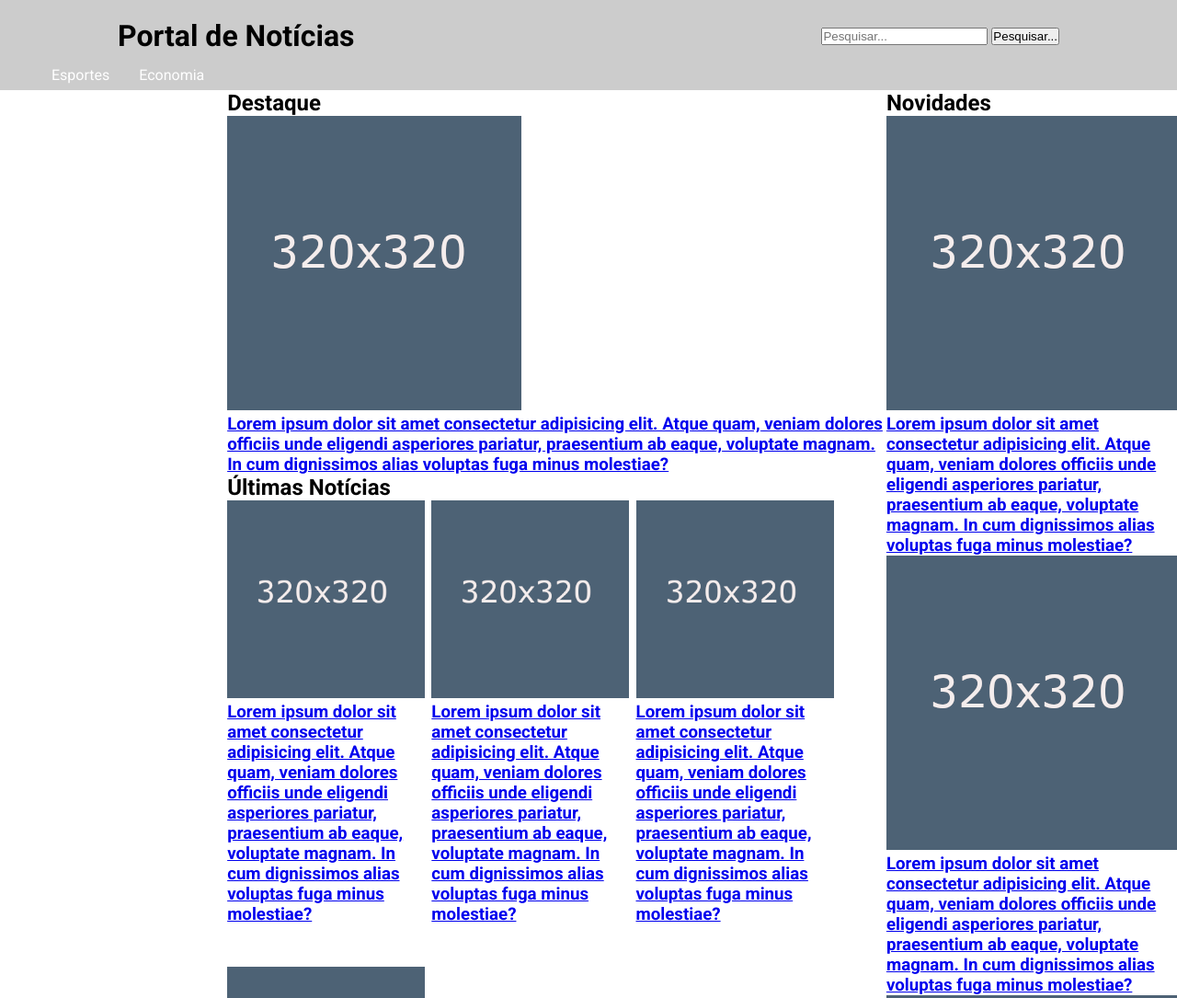
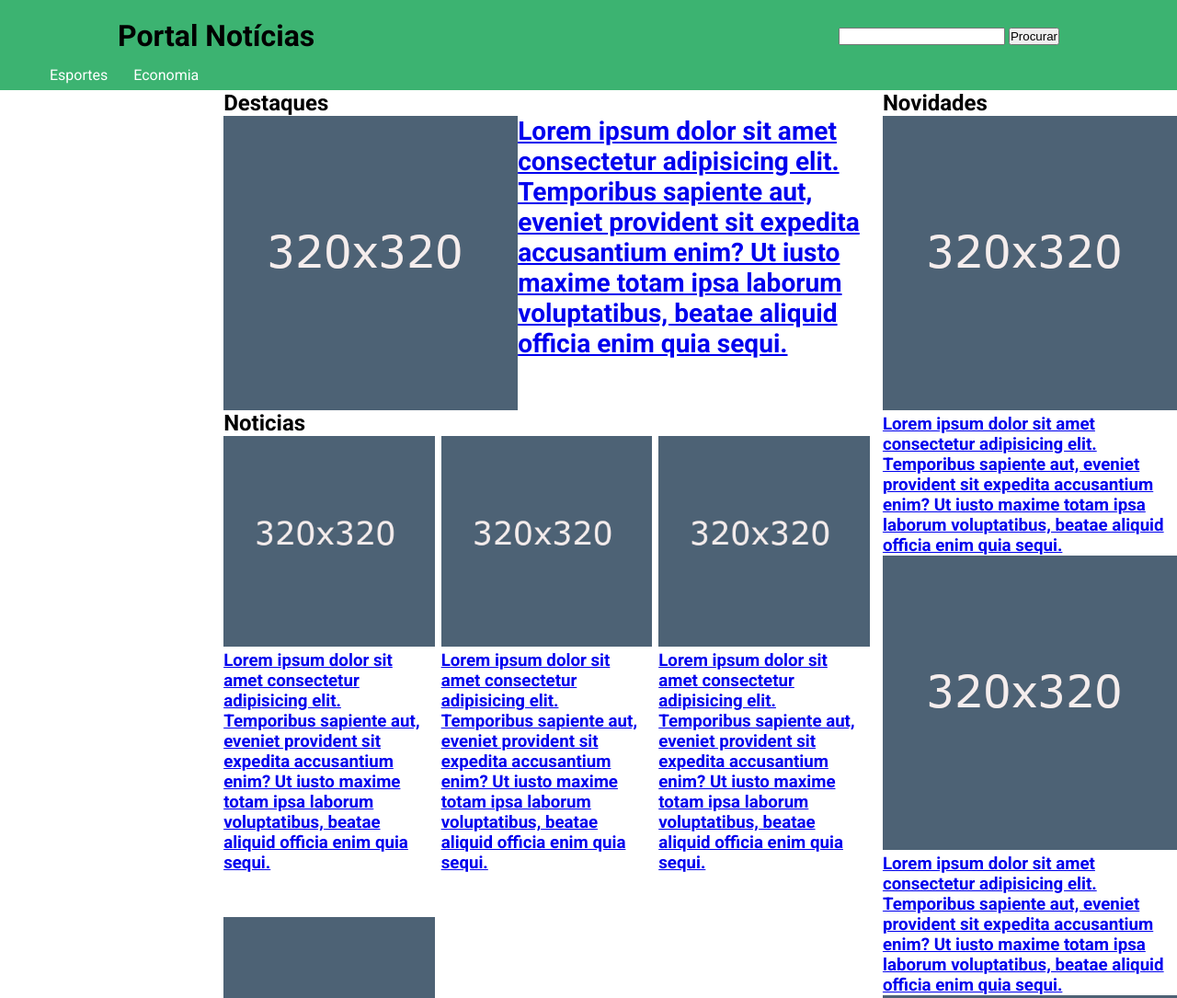
Before and after one commit to fdelima-dev/projeto-bs-tomato-trucks, a plain HTML site: page index.html in a window 1280 px wide. Shown: the part 20-1105 px from the top of the page at 92% size. Drawn offline with Linux system fonts and the light colour scheme; a web font is replaced by a local one.

Commit message:
first commit

```diff
--- a/index.html
+++ b/index.html
@@ -3,35 +3,41 @@
 <head>
     <meta charset="UTF-8">
     <meta name="viewport" content="width=device-width, initial-scale=1.0">
-    <title>Portal de Notícias</title>
+    <title>Portal Notícias</title>
+    <link rel="stylesheet" href="main.css">
     <link rel="preconnect" href="https://fonts.googleapis.com">
 <link rel="preconnect" href="https://fonts.gstatic.com" crossorigin>
-    <link href="https://fonts.googleapis.com/css2?family=Bungee&family=Kode+Mono:wght@400..700&family=Poppins:ital,wght@0,100;0,200;0,300;0,400;0,500;0,600;0,700;0,800;0,900;1,100;1,200;1,300;1,400;1,500;1,600;1,700;1,800;1,900&family=Roboto:ital,wght@0,100;0,300;0,400;0,500;0,700;0,900;1,100;1,300;1,400;1,500;1,700;1,900&display=swap" rel="stylesheet">
-    <link rel="stylesheet" href="main.css">
+<link href="https://fonts.googleapis.com/css2?family=Roboto:ital,wght@0,100..900;1,100..900&display=swap" rel="stylesheet">
 </head>
 <body>
     <header>
         <div class="container">
             <div>
-                <h1>Portal de Notícias</h1>
+                <h1>Portal Notícias</h1>
             </div>
             <div>
                 <form>
-                    <input type="search" placeholder="Pesquisar...">
-                    <button type="submit">Pesquisar...</button>
+                    <input type="search">
+                    <button type="submit">Procurar</button>
                 </form>
             </div>
         </div>
         <nav>
             <ul class="menu-dropdown">
-                <li><a href="#">Esportes</a>
+                <li>
+                    <a href="#">
+                        Esportes
+                    </a>
                     <ul>
                         <li><a href="#">Futebol</a></li>
                         <li><a href="#">Basquete</a></li>
                         <li><a href="#">Formula 1</a></li>
                     </ul>
                 </li>
-                <li><a href="#">Economia</a>
+                <li>
+                    <a href="#">
+                        Economia
+                    </a>
                     <ul>
                         <li><a href="#">Bolsa de valores</a></li>
                         <li><a href="#">Imposto de renda</a></li>
@@ -43,40 +49,40 @@
     </header>
     <div class="container conteudo">
         <main>
-            <div class="destaque">
-                <h2>Destaque</h2>
+            <section class="destaques">
+                <h2>Destaques</h2>
                 <article class="noticia">
                     <a href="#">
                         <img src="images/320x320.png">
-                        <h3>Lorem ipsum dolor sit amet consectetur adipisicing elit. Atque quam, veniam dolores officiis unde eligendi asperiores pariatur, praesentium ab eaque, voluptate magnam. In cum dignissimos alias voluptas fuga minus molestiae?</h3>
+                        <h3>Lorem ipsum dolor sit amet consectetur adipisicing elit. Temporibus sapiente aut, eveniet provident sit expedita accusantium enim? Ut iusto maxime totam ipsa laborum voluptatibus, beatae aliquid officia enim quia sequi.</h3>
                     </a>
                 </article>
-            </div>
+            </section>
             <section>
-                <h2>Últimas Notícias</h2>
+                <h2>Noticias</h2>
                 <div class="noticias">
                     <article class="noticia">
                         <a href="#">
                             <img src="images/320x320.png">
-                            <h3>Lorem ipsum dolor sit amet consectetur adipisicing elit. Atque quam, veniam dolores officiis unde eligendi asperiores pariatur, praesentium ab eaque, voluptate magnam. In cum dignissimos alias voluptas fuga minus molestiae?</h3>
+                            <h3>Lorem ipsum dolor sit amet consectetur adipisicing elit. Temporibus sapiente aut, eveniet provident sit expedita accusantium enim? Ut iusto maxime totam ipsa laborum voluptatibus, beatae aliquid officia enim quia sequi.</h3>
                         </a>
                     </article>
                     <article class="noticia">
                         <a href="#">
                             <img src="images/320x320.png">
-                            <h3>Lorem ipsum dolor sit amet consectetur adipisicing elit. Atque quam, veniam dolores officiis unde eligendi asperiores pariatur, praesentium ab eaque, voluptate magnam. In cum dignissimos alias voluptas fuga minus molestiae?</h3>
+                            <h3>Lorem ipsum dolor sit amet consectetur adipisicing elit. Temporibus sapiente aut, eveniet provident sit expedita accusantium enim? Ut iusto maxime totam ipsa laborum voluptatibus, beatae aliquid officia enim quia sequi.</h3>
                         </a>
                     </article>
                     <article class="noticia">
                         <a href="#">
                             <img src="images/320x320.png">
-                            <h3>Lorem ipsum dolor sit amet consectetur adipisicing elit. Atque quam, veniam dolores officiis unde eligendi asperiores pariatur, praesentium ab eaque, voluptate magnam. In cum dignissimos alias voluptas fuga minus molestiae?</h3>
+                            <h3>Lorem ipsum dolor sit amet consectetur adipisicing elit. Temporibus sapiente aut, eveniet provident sit expedita accusantium enim? Ut iusto maxime totam ipsa laborum voluptatibus, beatae aliquid officia enim quia sequi.</h3>
                         </a>
                     </article>
                     <article class="noticia">
                         <a href="#">
                             <img src="images/320x320.png">
-                            <h3>Lorem ipsum dolor sit amet consectetur adipisicing elit. Atque quam, veniam dolores officiis unde eligendi asperiores pariatur, praesentium ab eaque, voluptate magnam. In cum dignissimos alias voluptas fuga minus molestiae?</h3>
+                            <h3>Lorem ipsum dolor sit amet consectetur adipisicing elit. Temporibus sapiente aut, eveniet provident sit expedita accusantium enim? Ut iusto maxime totam ipsa laborum voluptatibus, beatae aliquid officia enim quia sequi.</h3>
                         </a>
                     </article>
                 </div>
@@ -84,31 +90,34 @@
         </main>
         <aside>
             <h2>Novidades</h2>
+                <section>
                     <div class="novidades">
+
                     <article class="noticia">
                         <a href="#">
                             <img src="images/320x320.png">
-                        <h3>Lorem ipsum dolor sit amet consectetur adipisicing elit. Atque quam, veniam dolores officiis unde eligendi asperiores pariatur, praesentium ab eaque, voluptate magnam. In cum dignissimos alias voluptas fuga minus molestiae?</h3>
+                            <h3>Lorem ipsum dolor sit amet consectetur adipisicing elit. Temporibus sapiente aut, eveniet provident sit expedita accusantium enim? Ut iusto maxime totam ipsa laborum voluptatibus, beatae aliquid officia enim quia sequi.</h3>
                         </a>
                     </article>
                     <article class="noticia">
                         <a href="#">
                             <img src="images/320x320.png">
-                        <h3>Lorem ipsum dolor sit amet consectetur adipisicing elit. Atque quam, veniam dolores officiis unde eligendi asperiores pariatur, praesentium ab eaque, voluptate magnam. In cum dignissimos alias voluptas fuga minus molestiae?</h3>
+                            <h3>Lorem ipsum dolor sit amet consectetur adipisicing elit. Temporibus sapiente aut, eveniet provident sit expedita accusantium enim? Ut iusto maxime totam ipsa laborum voluptatibus, beatae aliquid officia enim quia sequi.</h3>
                         </a>
                     </article>
                     <article class="noticia">
                         <a href="#">
                             <img src="images/320x320.png">
-                        <h3>Lorem ipsum dolor sit amet consectetur adipisicing elit. Atque quam, veniam dolores officiis unde eligendi asperiores pariatur, praesentium ab eaque, voluptate magnam. In cum dignissimos alias voluptas fuga minus molestiae?</h3>
+                            <h3>Lorem ipsum dolor sit amet consectetur adipisicing elit. Temporibus sapiente aut, eveniet provident sit expedita accusantium enim? Ut iusto maxime totam ipsa laborum voluptatibus, beatae aliquid officia enim quia sequi.</h3>
                         </a>
                     </article>
                     <article class="noticia">
                         <a href="#">
                             <img src="images/320x320.png">
-                        <h3>Lorem ipsum dolor sit amet consectetur adipisicing elit. Atque quam, veniam dolores officiis unde eligendi asperiores pariatur, praesentium ab eaque, voluptate magnam. In cum dignissimos alias voluptas fuga minus molestiae?</h3>
+                            <h3>Lorem ipsum dolor sit amet consectetur adipisicing elit. Temporibus sapiente aut, eveniet provident sit expedita accusantium enim? Ut iusto maxime totam ipsa laborum voluptatibus, beatae aliquid officia enim quia sequi.</h3>
                         </a>
                     </article>
+                </section>
             </div>
         </aside>
     </div>
--- a/main.css
+++ b/main.css
@@ -6,19 +6,20 @@
 body{
     font-family: 'Roboto';
 }
+header{
+    padding: 40px;
+    width: 100%;
+    background-color: mediumseagreen;
+}
 .container{
     max-width: 1024px;
+    width: 100%;
     margin: 0 auto;
-    width: 100%;
 }
 header .container{
     display: flex;
     align-items: center;
-    justify-content: space-between;
-}
-header{
-    background-color: #ccc;
-    padding: 40px;
+    justify-content: space-between
 }
 .menu-dropdown{
     list-style: none;
@@ -28,31 +29,31 @@ header{
     position: relative;
 }
 .menu-dropdown li a{
+    text-decoration: none;
     color: #fff;
-    text-decoration: none;
-    padding: 14px 16px;
+    padding: 14px;
     display: block;
 }
 .menu-dropdown li ul{
     position: absolute;
-    background-color: #ccc;
+    background-color: green;
     list-style: none;
+    top: 88%;
+    border: 1px solid #111;
     display: none;
-    top: 88%;
 }
 .menu-dropdown li:hover ul{
     display: block;
 }
+.menu-dropdown li ul li{
+    width: 150px;
+}
 .menu-dropdown li ul li a:hover{
-    color: #fff;
     background-color: #111;
 }
-.menu-dropdown li ul li a{
-    color: #000;
-}
-.menu-dropdown li ul li{
-    width: 150px;
-    top: 0;
+.destaques .noticia a{
+    display: flex;
+    font-size: 1.5em;
 }
 .conteudo{
     display: grid;
@@ -60,10 +61,10 @@ header{
 }
 .noticias{
     display: grid;
-    grid-template-columns: repeat(3, 30%);
+    grid-template-columns: repeat(3, 32%);
     row-gap: 5%;
-    column-gap: 1%
+    column-gap: 1%;
 }
-.noticias img{
+.noticias .noticia img{
     max-width: 100%;
 }
```
Also changed, not shown: 1 other file. Lines whose indentation alone changed are shown as unchanged.
